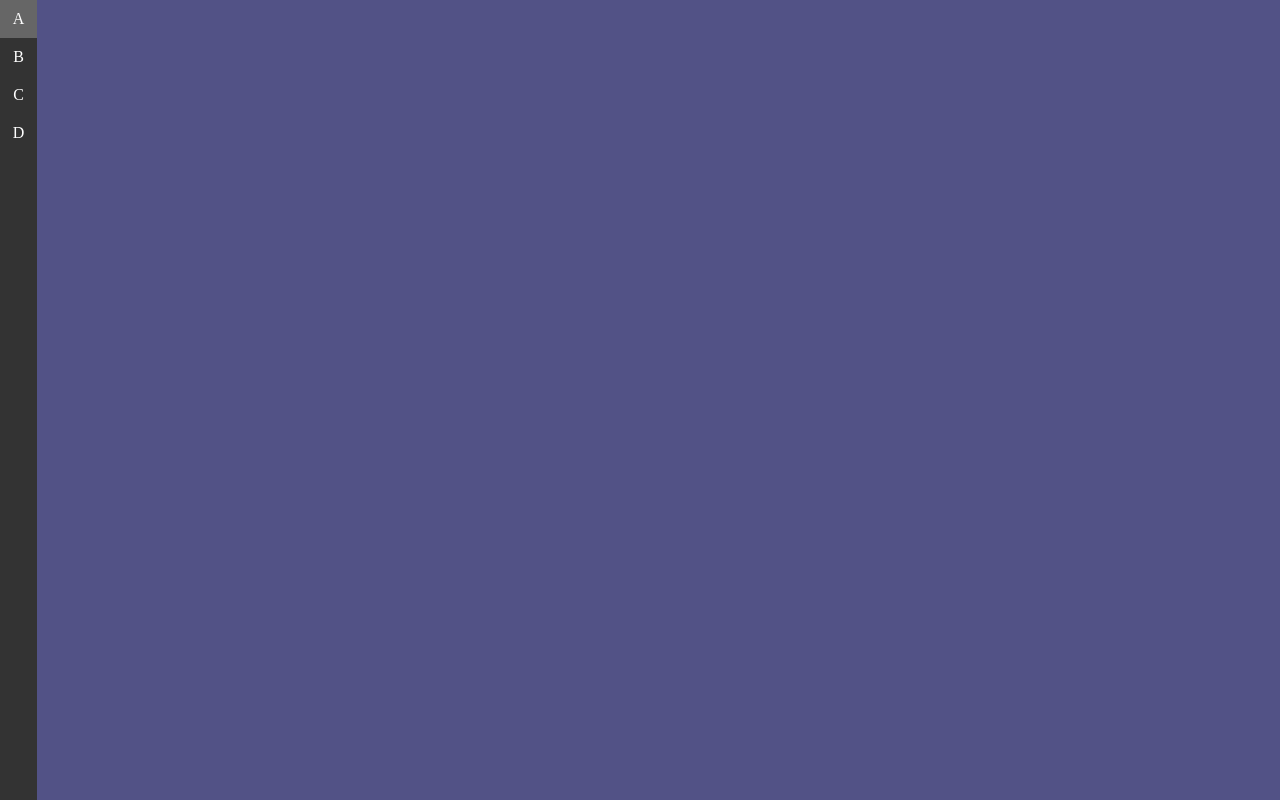
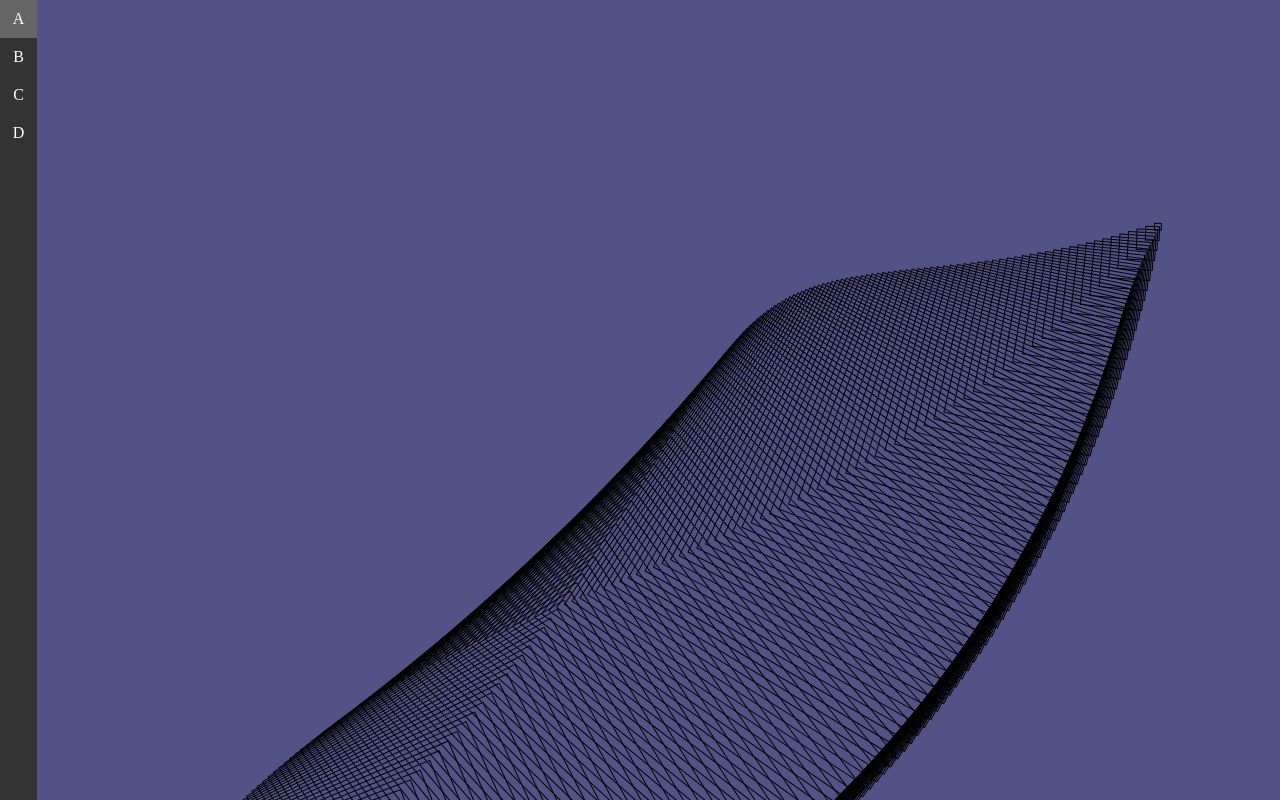
Before and after one commit to vsicurella/vitoszone, a website: page public/thezone.html in a window 1280 px wide. Drawn offline with Linux system fonts and the light colour scheme.

Commit message:
started some fun backgrounds

```diff
--- /dev/null
+++ b/public/js/bg.js
@@ -0,0 +1,78 @@
+// global variables
+const CANVAS = document.getElementById('zone-bg')
+const g = CANVAS.getContext("2d")
+const PARENT = CANVAS.parentElement
+const BGCOLOR = getComputedStyle(document.getElementsByTagName('html')[0])['background-color']
+console.log(BGCOLOR)
+
+let w, h
+
+let timeRes = 350 // resolution
+let timeSpeed =  20 // ms
+let t = 0
+let tT = 0
+
+function concentricCircles(canvasContext, time, clearAll=false) {
+    if (clearAll) {
+        canvasContext.fillStyle = BGCOLOR
+        canvasContext.fillRect(0, 0, w, h)
+    }
+
+    canvasContext.strokeStyle = "black"
+    canvasContext.beginPath()
+    canvasContext.arc(w/2, h/2, Math.min(w, h)/2*Math.abs(Math.sin((t%timeRes)/timeRes * 2*Math.PI)) * (tT/(timeRes*.382) + 1), 0, 2*Math.PI)
+    canvasContext.stroke()
+}
+
+function concentricRotatingSquares(canvasContext, time) {
+    canvasContext.strokeStyle = "black"
+    let sqw = (w*0.618)*Math.abs(Math.sin((t%timeRes)/timeRes * 2*Math.PI))/2
+    let ang = (Math.PI * 2 * (t + 2) / timeRes) * 0.5
+    canvasContext.rotate(ang)
+    canvasContext.strokeRect(w/1.1-sqw-(tT*w/4*Math.sin(tT/timeRes * Math.PI*2)), h/4-sqw, sqw, sqw)
+    canvasContext.rotate(-ang)
+}
+
+function runBackground(canvasContext, bgFunc, timeInc=false) {
+    bgFunc(canvasContext, t)
+    t++
+    if (t >= timeRes && !timeInc) {
+        t = 0
+        tT++
+    }
+}
+
+function setTimeResolution(resIn) {
+    timeRes = parseInt(resIn)
+}
+
+function setTimeSpeed(msIn) {
+    timeSpeed = msIn
+}
+
+function updateSize() {
+    w = parseInt(PARENT.clientWidth)
+    h = parseInt(PARENT.clientHeight)
+    CANVAS.width = w
+    CANVAS.height = h
+}
+
+function resetTime() {
+    t = 0
+}
+
+updateSize()
+
+console.log("background initialized")
+console.log("width: " + w)
+console.log("height: " + h)
+
+const STYLES = {
+   0: concentricCircles,
+   1: concentricRotatingSquares
+}
+const bgFunc = STYLES[Math.floor(Math.random() * 2)]
+
+console.log(bgFunc)
+
+setInterval(f => runBackground(g, bgFunc), timeSpeed)
--- a/public/thezone.html
+++ b/public/thezone.html
@@ -13,12 +13,13 @@
                     <li><a href="">D</a></li>
                 </ul>
             </div>
-            <div class="zone-portal">
+            <div class="zone-portal" onresize="updateSize()">
                 <canvas id="zone-bg"></canvas>
                 <div class="zone-msg">
                 </div>
             </div>
         </div>
 
+        <script type="text/javascript" src="js/bg.js"></script>
     </body>
 </html>
```
